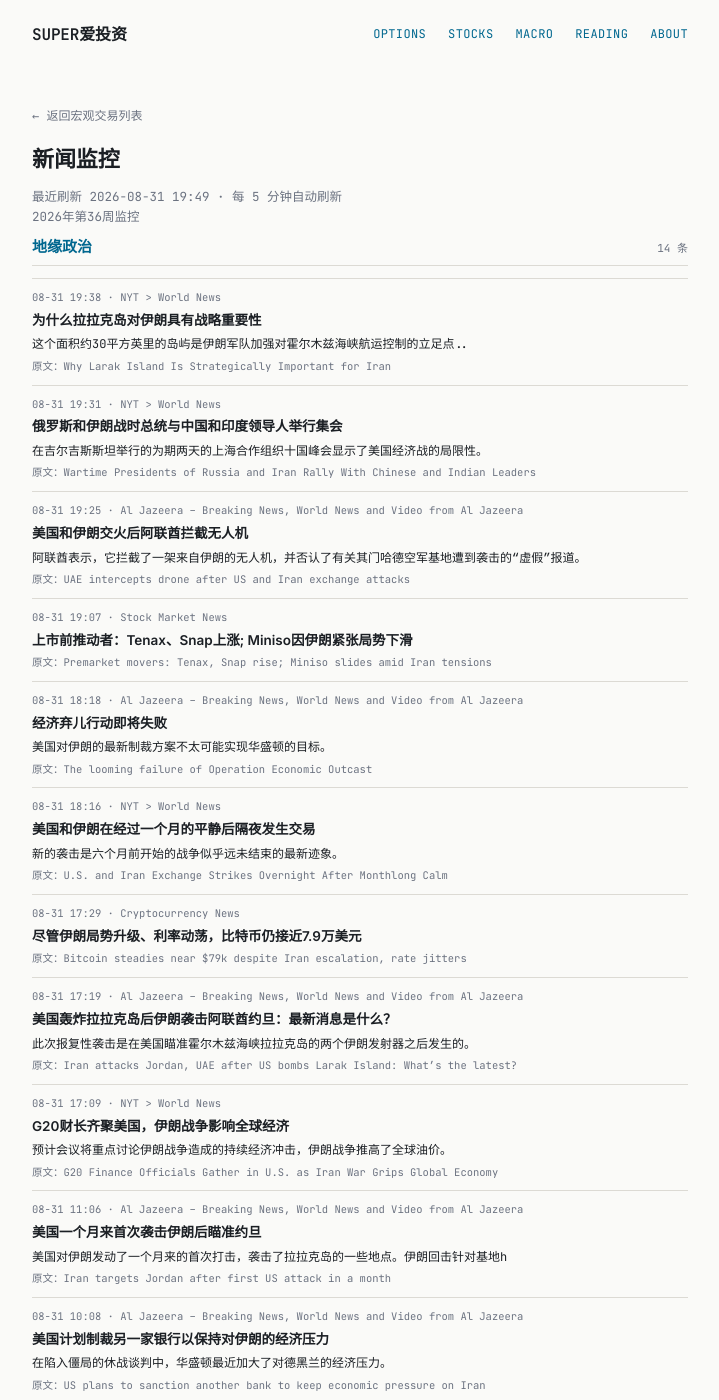
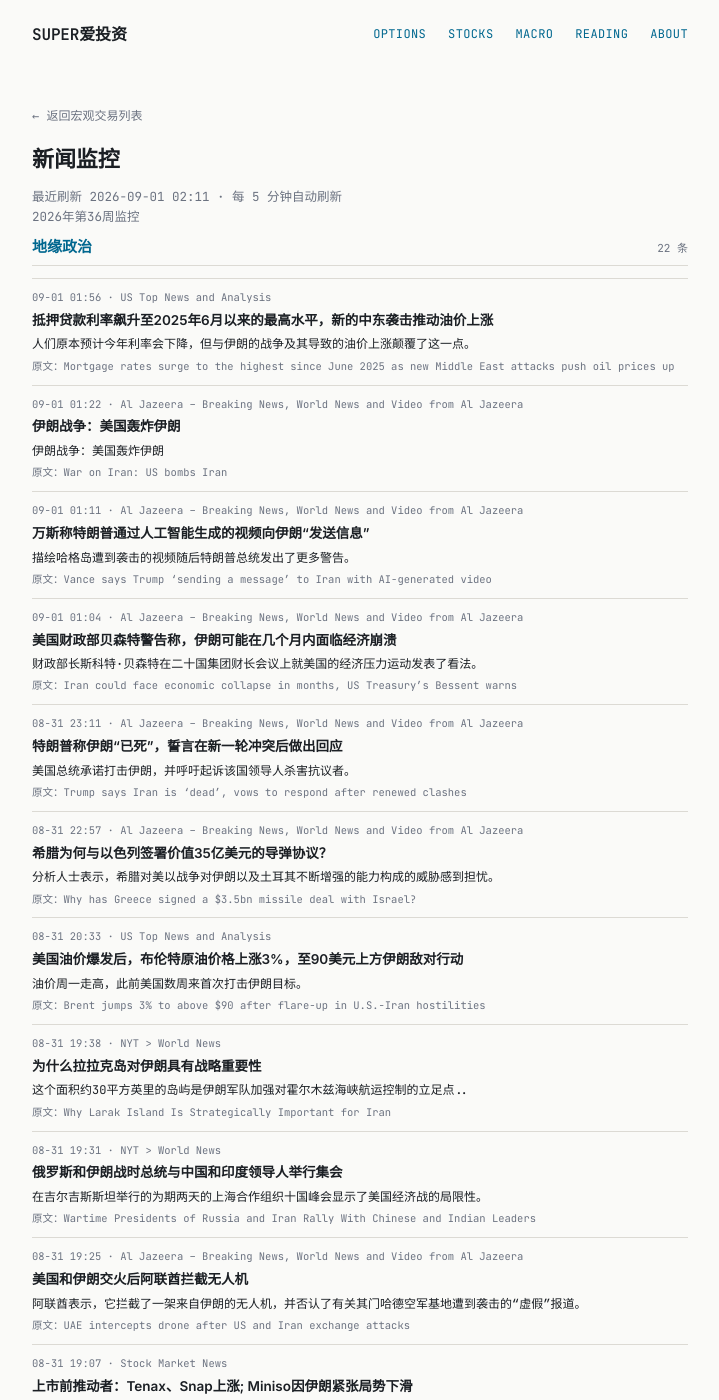
Before and after one commit to tang3super/tang3super.github.io, a Jekyll site: the page built from macro-trade/news-digest.md, in a window 1280 px wide and 1400 px high. Shown: the whole window, without its empty margins (280-999 px from the left). Built offline with Jekyll 4.4.1, drawn with Linux system fonts in a browser that asks for light colours; some of the changed text lies outside the part shown.

Commit message:
sync news-digest article

```diff
--- a/macro-trade/news-digest.md
+++ b/macro-trade/news-digest.md
@@ -2,14 +2,63 @@
 layout: news-digest
 permalink: /macro-trade/news-digest/
 title: 新闻监控
-date: '2026-08-31'
+date: '2026-09-01'
 summary: 2026年第36周监控
 week_label: 2026年第36周监控
-last_updated: 2026-08-31 19:49
+last_updated: 2026-09-01 02:11
 refresh_note: 每 5 分钟自动刷新
 topics:
 - name: 地缘政治
   items:
+  - title: Mortgage rates surge to the highest since June 2025 as new Middle East attacks push oil prices up
+    summary: The expectation had been for falling rates this year, but the war with Iran and its resulting rise in oil prices upended that.
+    link: https://www.cnbc.com/2026/08/31/mortgage-rates-surge-middle-east-attacks-oil.html
+    source: US Top News and Analysis
+    time: 09-01 01:56
+    title_zh: 抵押贷款利率飙升至2025年6月以来的最高水平，新的中东袭击推动油价上涨
+    summary_zh: 人们原本预计今年利率会下降，但与伊朗的战争及其导致的油价上涨颠覆了这一点。
+  - title: 'War on Iran: US bombs Iran'
+    summary: 'War on Iran: US bombs Iran'
+    link: https://www.aljazeera.com/video/newsfeed/2026/8/31/war-on-iran-us-bombs-iran?traffic_source=rss
+    source: Al Jazeera – Breaking News, World News and Video from Al Jazeera
+    time: 09-01 01:22
+    title_zh: 伊朗战争：美国轰炸伊朗
+    summary_zh: 伊朗战争：美国轰炸伊朗
+  - title: Vance says Trump ‘sending a message’ to Iran with AI-generated video
+    summary: Video depicting Kharg Island being attacked is later followed by more warnings from President Trump.
+    link: https://www.aljazeera.com/economy/2026/8/31/vance-says-trump-sending-a-message-to-iran-with-ai-generated-video?traffic_source=rss
+    source: Al Jazeera – Breaking News, World News and Video from Al Jazeera
+    time: 09-01 01:11
+    title_zh: 万斯称特朗普通过人工智能生成的视频向伊朗“发送信息”
+    summary_zh: 描绘哈格岛遭到袭击的视频随后特朗普总统发出了更多警告。
+  - title: Iran could face economic collapse in months, US Treasury’s Bessent warns
+    summary: Treasury Secretary Scott Bessent weighs in on the US's economic pressure campaign at a meeting of G20 finance ministers.
+    link: https://www.aljazeera.com/economy/2026/8/31/iran-could-face-economic-collapse-in-months-us-treasurys-bessent-warns?traffic_source=rss
+    source: Al Jazeera – Breaking News, World News and Video from Al Jazeera
+    time: 09-01 01:04
+    title_zh: 美国财政部贝森特警告称，伊朗可能在几个月内面临经济崩溃
+    summary_zh: 财政部长斯科特·贝森特在二十国集团财长会议上就美国的经济压力运动发表了看法。
+  - title: Trump says Iran is ‘dead’, vows to respond after renewed clashes
+    summary: US president promises to hit Iran and calls for the country's leaders to be prosecuted for killing protesters.
+    link: https://www.aljazeera.com/news/2026/8/31/trump-says-iran-is-dead-vows-to-respond-after-renewed-clashes?traffic_source=rss
+    source: Al Jazeera – Breaking News, World News and Video from Al Jazeera
+    time: 08-31 23:11
+    title_zh: 特朗普称伊朗“已死”，誓言在新一轮冲突后做出回应
+    summary_zh: 美国总统承诺打击伊朗，并呼吁起诉该国领导人杀害抗议者。
+  - title: Why has Greece signed a $3.5bn missile deal with Israel?
+    summary: Analysts say Greece is concerned about threats posed by the US-Israel war on Iran and Turkiye's growing capabilities.
+    link: https://www.aljazeera.com/news/2026/8/31/why-has-greece-signed-a-3-5bn-missile-deal-with-israel?traffic_source=rss
+    source: Al Jazeera – Breaking News, World News and Video from Al Jazeera
+    time: 08-31 22:57
+    title_zh: 希腊为何与以色列签署价值35亿美元的导弹协议？
+    summary_zh: 分析人士表示，希腊对美以战争对伊朗以及土耳其不断增强的能力构成的威胁感到担忧。
+  - title: Brent jumps 3% to above $90 after flare-up in U.S.-Iran hostilities
+    summary: Oil prices moved higher Monday, after the U.S. struck Iranian targets for the first time in weeks.
+    link: https://www.cnbc.com/2026/08/31/oil-prices-hormuz-iran-larak-island-centcom.html
+    source: US Top News and Analysis
+    time: 08-31 20:33
+    title_zh: 美国油价爆发后，布伦特原油价格上涨3%，至90美元上方伊朗敌对行动
+    summary_zh: 油价周一走高，此前美国数周来首次打击伊朗目标。
   - title: Why Larak Island Is Strategically Important for Iran
     summary: The roughly 30-square-mile island serves as a foothold for Iran’s military to advance its control over shipping through the Strait of Hormuz…
     link: https://www.nytimes.com/2026/08/31/world/middleeast/larak-island-iran-us-strikes.html
@@ -71,6 +120,13 @@ topics:
     time: 08-31 17:09
     title_zh: G20财长齐聚美国，伊朗战争影响全球经济
     summary_zh: 预计会议将重点讨论伊朗战争造成的持续经济冲击，伊朗战争推高了全球油价。
+  - title: U.S.-Iran escalation shows Washington's frustration with slow-moving sanctions
+    summary: Renewed hostilities reopen the question of whether the conflict is grinding toward a settlement or further escalation.
+    link: https://www.cnbc.com/2026/08/31/us-trump-hormuz-iran-kharg-larak-oil-analysts-sanctions-.html
+    source: US Top News and Analysis
+    time: 08-31 14:59
+    title_zh: 美国-伊朗局势升级表明华盛顿对缓慢制裁的不满
+    summary_zh: 重新爆发的敌对行动重新提出了一个问题，即冲突是在朝着解决的方向发展，还是在进一步升级。
   - title: Iran targets Jordan after first US attack in a month
     summary: The US has launched its first strikes on Iran in a month, hitting sites on Larak Island. Iran hit back targeting bases h
     link: https://www.aljazeera.com/video/newsfeed/2026/8/31/iran-targets-jordan-after-first-us-attack-in-a-month?traffic_source=rss
@@ -108,6 +164,20 @@ topics:
     summary_zh: 伊斯兰革命卫队说，伊朗南部的袭击造成几名士兵死亡和受伤。
 - name: 货币政策
   items:
+  - title: American Airlines announces Trump Accounts matching program
+    summary: To help fund Trump Accounts, American Airlines said it will match the federal $1,000 contribution for employees' children.
+    link: https://www.cnbc.com/2026/08/31/trump-accounts-american-airlines-matching-program.html
+    source: US Top News and Analysis
+    time: 09-01 01:19
+    title_zh: 美国航空宣布特朗普账户匹配计划
+    summary_zh: 为了帮助资助特朗普账户，美国航空表示将与联邦政府为员工子女提供的1，000美元捐款相匹配。
+  - title: Ukrainian Drone Mastermind, Fired by Kyiv, Will Advise Italy’s Defense Chief
+    summary: The appointment of Mykhailo Fedorov, a Ukrainian former defense minister, showed how other militaries are racing to adapt to battlefield cha…
+    link: https://www.nytimes.com/2026/08/31/world/europe/italy-ukraine-fedorov-adviser.html
+    source: NYT > World News
+    time: 09-01 00:33
+    title_zh: 被基辅解雇的乌克兰无人机策划者将为意大利国防部长提供建议
+    summary_zh: 乌克兰前国防部长米哈伊洛·费多罗夫的任命显示了其他军队如何竞相适应战场冲突.
   - title: 'Jackson Hole analyst roundup: Warsh''s speech sends hike chances higher, may put Fed `at odds'' with Treasury'
     summary: Fed Chair Kevin Warsh's hawkish stance reinforced expectations of a relatively tighter stance at the Federal Open Market Committee meeting i…
     link: https://www.cnbc.com/2026/08/31/jackson-hole-fed-chair-kevin-warsh-hawkish-rate-hikes-analysts.html
```
